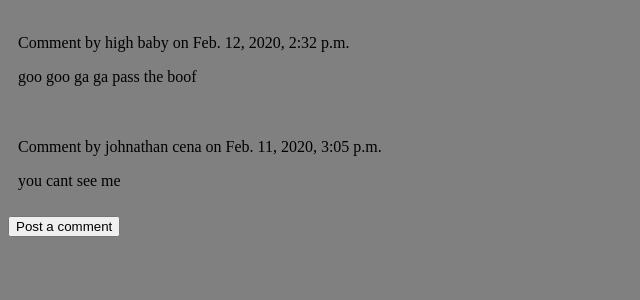
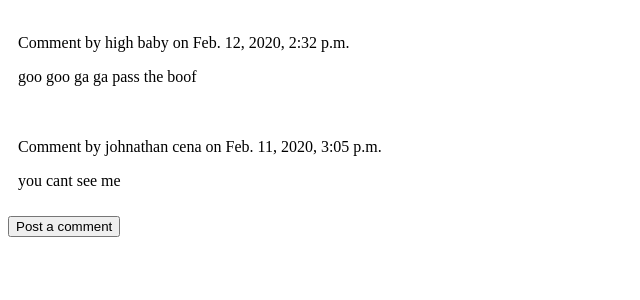
Before and after one commit to Snackles/School-Projects, a Django app: page /show_comments in a window 1280 px wide. Shown: the top 300 px of the page, without its empty margins (0-640 px from the left). Run offline with Django 3.2, Linux system fonts and the light colour scheme; data comes from the database, SQL or seed files in the repository; both versions use the stored data as it was after the commit.

Commit message:
Removed css

```diff
--- a/DjangoWebsiteTest/WebsiteTest/TestApp/templates/TestApp/show_comments.css
+++ /dev/null
@@ -1,6 +0,0 @@
-body {
-    background-color: grey;
-}
-
-.comment-container {
-}
--- a/DjangoWebsiteTest/WebsiteTest/TestApp/templates/TestApp/show_comments.html
+++ b/DjangoWebsiteTest/WebsiteTest/TestApp/templates/TestApp/show_comments.html
@@ -3,7 +3,6 @@
 <head>
     <meta charset="UTF-8">
     <title>Comments</title>
-    <link rel="stylesheet" type="text/css" href="TestApp/show_comments.css">
 </head>
 <body>
     {% for comment in comments %}
--- a/DjangoWebsiteTest/WebsiteTest/TestApp/urls.py
+++ b/DjangoWebsiteTest/WebsiteTest/TestApp/urls.py
@@ -4,5 +4,6 @@ from . import views
 urlpatterns = [
     path('index', views.index, name='index'),
     path('', views.add_comment, name='add_comment'),
-    path('show_comments', views.show_comments, name='show_comments')
+    path('show_comments', views.show_comments, name='show_comments'),
+    path('get_comments', views.get_comments, name='get_comments')
 ]
--- a/DjangoWebsiteTest/WebsiteTest/TestApp/views.py
+++ b/DjangoWebsiteTest/WebsiteTest/TestApp/views.py
@@ -2,6 +2,10 @@ from .forms import CommentForm
 from .models import Comment
 from django.shortcuts import render
 from django.http import HttpResponseRedirect
+from django.http import HttpResponse
+from django.http import JsonResponse
+from django.core import serializers
+
 
 import json
 
@@ -30,3 +34,8 @@ def add_comment(request):
 def show_comments(request):
     comments = Comment.objects.all().filter(visible=True)
     return render(request, 'templates/TestApp/show_comments.html', {'comments': comments})
+
+
+def get_comments(request):
+    data = serializers.serialize('json', Comment.objects.all())
+    return HttpResponse(data)
```
Also changed, not shown: DjangoWebsiteTest/WebsiteTest/db.sqlite3.
